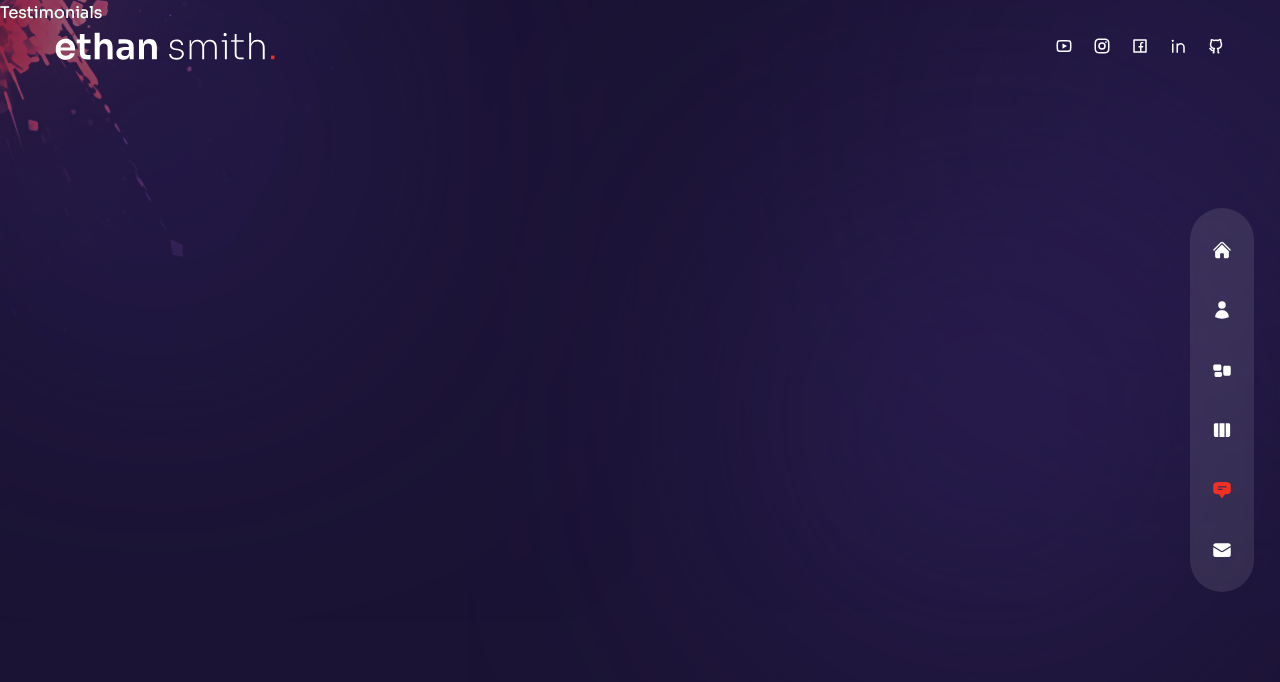
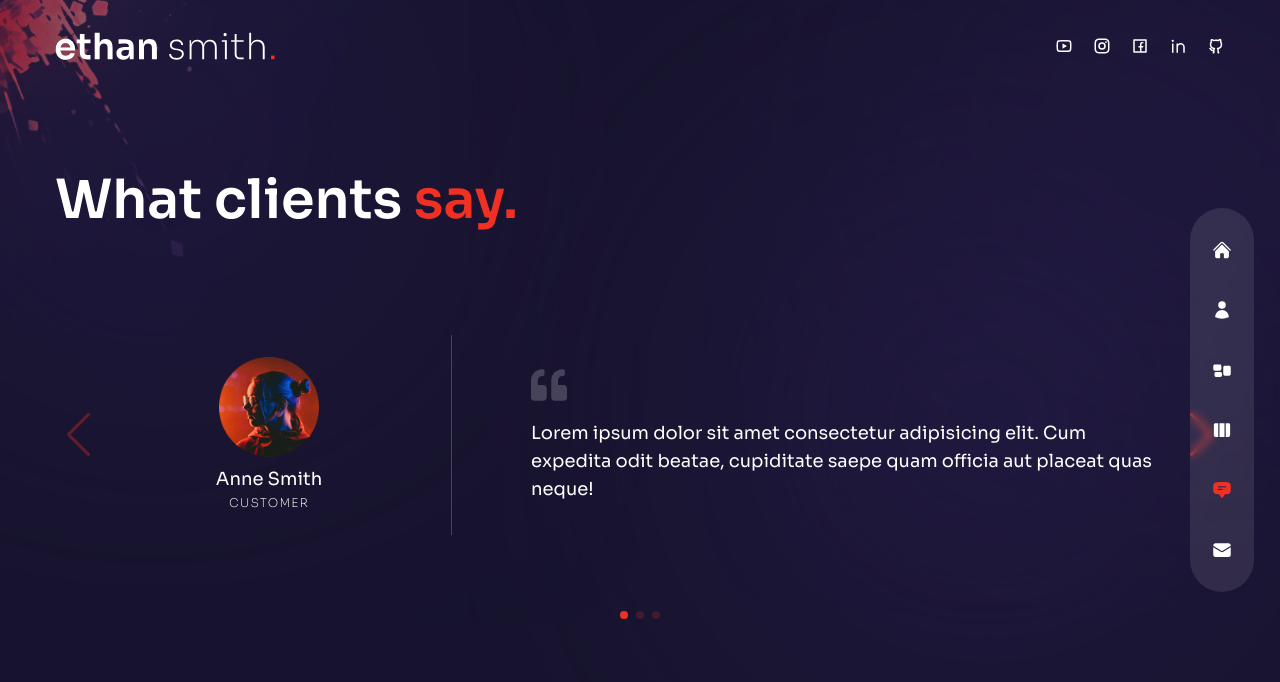
Before and after one commit to rodniegalvan/rodniegalvan, a Next.js app in the folder galvan-portfolio-starter-main/: page /testimonials in a window 1280 px wide. Shown: the top 682 px of the page. Built offline with nearby package versions, Linux system fonts and the light colour scheme.

Commit message:
sept4 2023 testimonial page

```diff
--- a/galvan-portfolio-starter-main/components/TestimonialSlider.js
+++ b/galvan-portfolio-starter-main/components/TestimonialSlider.js
@@ -1,30 +1,92 @@
 // testimonial data
-const testimonialData = [
+const testimonialSlider = [
   {
-    image: '/t-avt-1.png',
-    name: 'Anne Smith',
-    position: 'Customer',
+    image: "/t-avt-1.png",
+    name: "Anne Smith",
+    position: "Customer",
     message:
-      'Lorem ipsum dolor sit amet consectetur adipisicing elit. Cum expedita odit beatae, cupiditate saepe quam officia aut placeat quas neque!',
+      "Lorem ipsum dolor sit amet consectetur adipisicing elit. Cum expedita odit beatae, cupiditate saepe quam officia aut placeat quas neque!",
   },
   {
-    image: '/t-avt-2.png',
-    name: 'Jane Doe',
-    position: 'Customer',
+    image: "/t-avt-2.png",
+    name: "Jane Doe",
+    position: "Customer",
     message:
-      'Lorem ipsum dolor sit amet consectetur adipisicing elit. Cum expedita odit beatae, cupiditate saepe quam officia aut placeat quas neque!',
+      "Lorem ipsum dolor sit amet consectetur adipisicing elit. Cum expedita odit beatae, cupiditate saepe quam officia aut placeat quas neque!",
   },
   {
-    image: '/t-avt-3.png',
-    name: 'Jhon Doe',
-    position: 'Customer',
+    image: "/t-avt-3.png",
+    name: "Jhon Doe",
+    position: "Customer",
     message:
-      'Lorem ipsum dolor sit amet consectetur adipisicing elit. Cum expedita odit beatae, cupiditate saepe quam officia aut placeat quas neque!',
+      "Lorem ipsum dolor sit amet consectetur adipisicing elit. Cum expedita odit beatae, cupiditate saepe quam officia aut placeat quas neque!",
   },
 ];
 
+import { Swiper, SwiperSlide } from "swiper/react";
+
+import "swiper/css";
+import "swiper/css/navigation";
+import "swiper/css/pagination";
+
+//required modules
+import { Navigation, Pagination } from "swiper";
+import Image from "next/image";
+
+//icons
+import { FaQuoteLeft } from "react-icons/fa";
+
 const TestimonialSlider = () => {
-  return <div>Testimonial Slider</div>;
+  return (
+    <Swiper
+      navigation={true}
+      pagination={{
+        clickable: true,
+      }}
+      modules={[Navigation, Pagination]}
+      className="h-[400px]"
+    >
+      {testimonialSlider.map((person, index) => {
+        return (
+          <SwiperSlide key={index}>
+            <div className="flex flex-col items-center md:flex-row gap-x-8 h-full px-16">
+              {/* profile*/}
+              <div className="w-full max-w-[300px] flex flex-col xl:justify-center items-center relative mx-auto xl:mx-0">
+                <div className="flex flex-col justify-center text-center">
+                  {/* image */}
+                  <div className="mb-2 mx-auto">
+                    <Image
+                      src={person.image}
+                      width={100}
+                      height={100}
+                      alt="profile picture"
+                    />
+                  </div>
+                  {/* name */}
+                  <div className="text-lg">{person.name}</div>
+                  {/* position */}
+                  <div className="text-[12px] uppercase font-extralight tracking-widest">
+                    {person.position}
+                  </div>
+                </div>
+              </div>
+              {/* quote/message */}
+              <div className="flex-1 flex flex-col justify-center before:w-[1px] xl:before:bg-white/20 xl:before:absolute xl:before:left-0 xl:before:h-[200px] relative xl:pl-20">
+                {/* quote icon */}
+                <div className="mb-4">
+                  <FaQuoteLeft className="text-4xl xl:text-6x text-white/20 mx-auto md:mx-0" />
+                </div>
+                {/* message */}
+                <div className="xl:text-lg text-center md:text-left">
+                  {person.message}
+                </div>
+              </div>
+            </div>
+          </SwiperSlide>
+        );
+      })}
+    </Swiper>
+  );
 };
 
 export default TestimonialSlider;
--- a/galvan-portfolio-starter-main/components/WorkSlider.js
+++ b/galvan-portfolio-starter-main/components/WorkSlider.js
@@ -47,7 +47,6 @@
 import { Swiper, SwiperSlide } from "swiper/react";
 
 import "swiper/css";
-import "swiper/css/free-mode";
 import "swiper/css/pagination";
 
 //required modules
--- a/galvan-portfolio-starter-main/pages/services/index.js
+++ b/galvan-portfolio-starter-main/pages/services/index.js
@@ -3,6 +3,7 @@
 import Bulb from "../../components/Bulb";
 import Circles from "../../components/Circles";
 
+//framer-motion
 import { motion } from "framer-motion";
 import { fadeIn } from "../../variants";
 
--- a/galvan-portfolio-starter-main/pages/testimonials/index.js
+++ b/galvan-portfolio-starter-main/pages/testimonials/index.js
@@ -1,5 +1,36 @@
+//components
+import TestimonialSlider from "../../components/TestimonialSlider";
+
+//framer-motion
+import { motion } from "framer-motion";
+import { fadeIn } from "../../variants";
+
 const Testimonials = () => {
-  return <div>Testimonials</div>;
+  return (
+    <div className="h-full bg-primary/30 py-32 text center">
+      <div className="container mx-auto h-full flex flex-col justify-center">
+        {/* title */}
+        <motion.h2
+          variants={fadeIn("up", 0.2)}
+          initial="hidden"
+          animate="show"
+          exit="hidden"
+          className="h2 mb-8 xl:mb-0"
+        >
+          What clients <span className="text-accent">say.</span>
+        </motion.h2>
+        {/* Slider */}
+        <motion.div
+          variants={fadeIn("up", 0.4)}
+          initial="hidden"
+          animate="show"
+          exit="hidden"
+        >
+          <TestimonialSlider />
+        </motion.div>
+      </div>
+    </div>
+  );
 };
 
 export default Testimonials;
```
Also changed, not shown: 1 other file (tests, documents, lock files or other folders).
